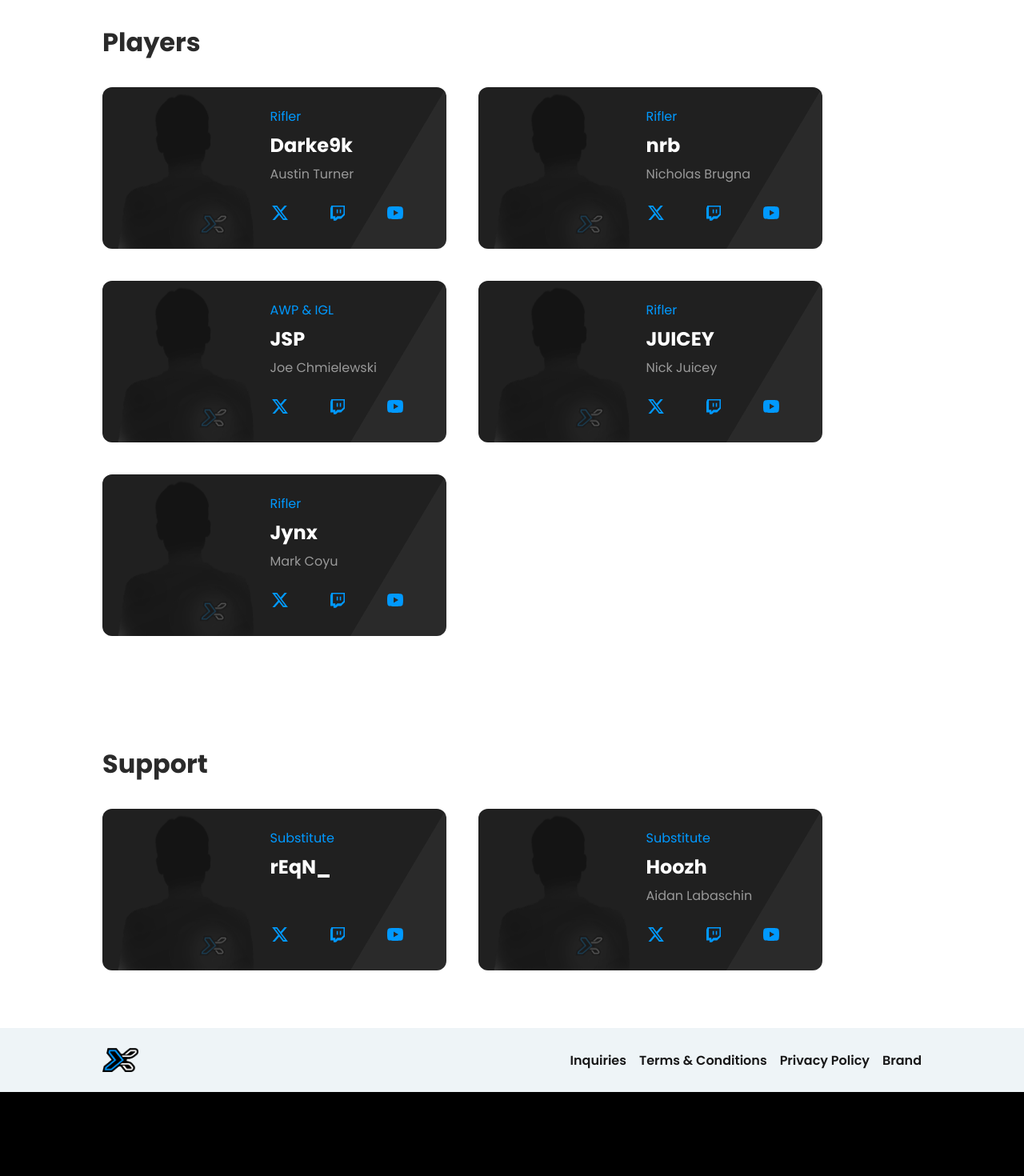
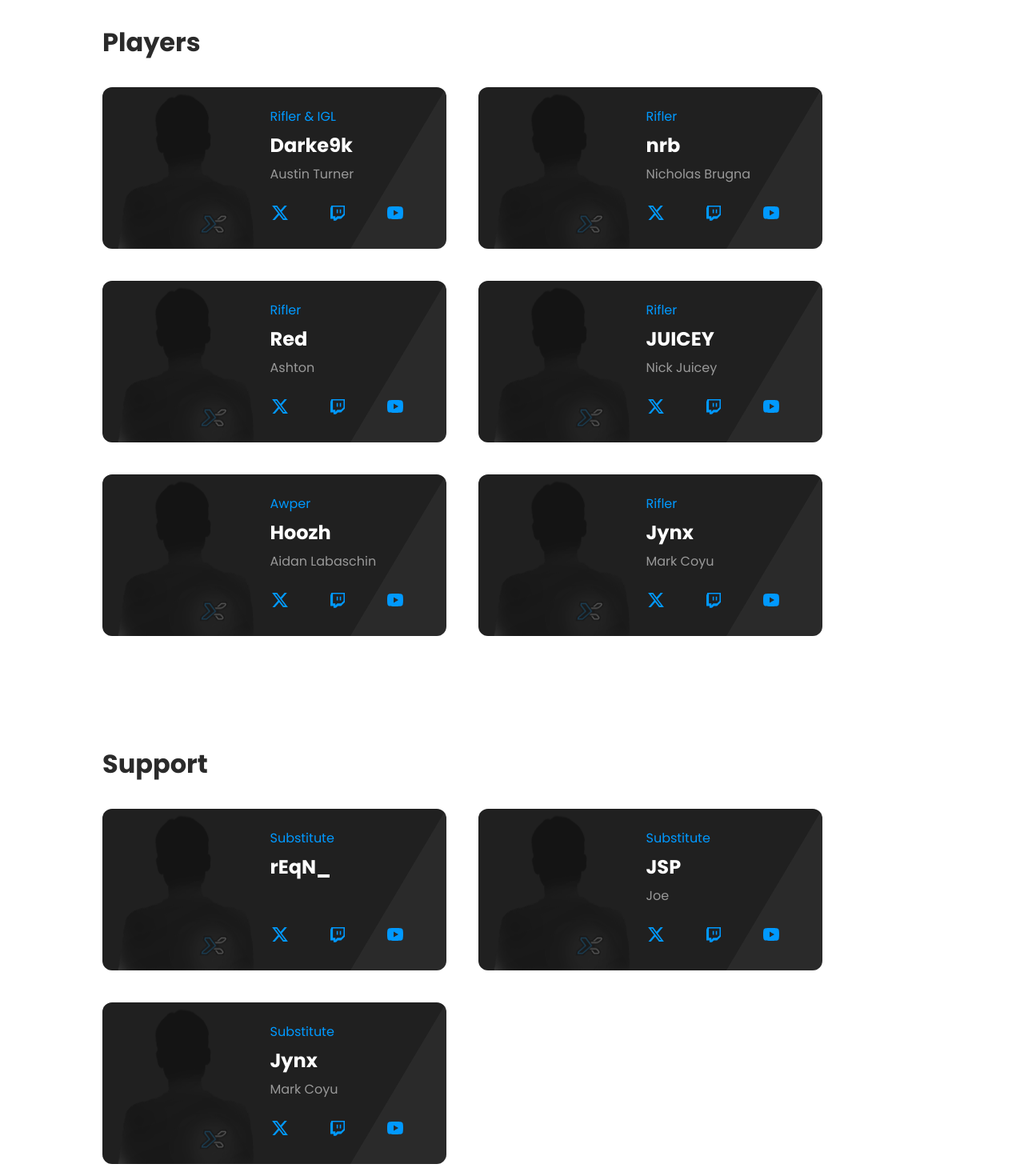
Before and after one commit to KodiakAgency/xmplfy2024, a Next.js app: page /teams/counter-strike in a window 1280 px wide. Shown: the part 840-2310 px from the top of the page at 80% size. Before the commit the page ends 2205 px from the top, so only its background shows below. Built offline with nearby package versions, Linux system fonts and the light colour scheme; a web font is replaced by a local one.

Commit message:
Update counter-strike.tsx

```diff
--- a/src/pages/teams/counter-strike.tsx
+++ b/src/pages/teams/counter-strike.tsx
@@ -32,7 +32,7 @@ const csgo = () => {
 					<h2 className="heading heading--dark">Players</h2>
 					<div className="teamPage__players--cards">
 						<PlayerCard
-							Position={"Rifler"}
+							Position={"Rifler & IGL"}
 							Alias={"Darke9k"}
 							Name={"Austin Turner"}
 							x_link={"https://x.com/darke9k"}
@@ -48,12 +48,12 @@ const csgo = () => {
 							youtube_link={"https://youtube.com/@xmplfy"}
 						/>
 						<PlayerCard
-							Position={"AWP & IGL"}
-							Alias={"JSP"}
-							Name={"Joe Chmielewski"}
-							x_link={"https://x.com/99jsp"}
-							stream_link={"https://twitch.tv/99jsp"}
-							youtube_link={"https://youtube.com/@99jsp"}
+							Position={"Rifler"}
+							Alias={"Red"}
+							Name={"Ashton"}
+							x_link={"https://x.com/xmplfy"}
+							stream_link={"https://twitch.tv/xmplfygg"}
+							youtube_link={"https://youtube.com/@xmplfy"}
 						/>
 						<PlayerCard
 							Position={"Rifler"}
@@ -61,6 +61,14 @@ const csgo = () => {
 							Name={"Nick Juicey"}
 							x_link={"https://x.com/xmplfy"}
 							stream_link={"https://twitch.tv/xmplfygg"}
+							youtube_link={"https://youtube.com/@xmplfy"}
+						/>
+						<PlayerCard
+							Position={"Awper"}
+							Alias={"Hoozh"}
+							Name={"Aidan Labaschin"}
+							x_link={"https://x.com/hoozhur"}
+							stream_link={"https://twitch.tv/hoozhur"}
 							youtube_link={"https://youtube.com/@xmplfy"}
 						/>
 						<PlayerCard
@@ -85,13 +93,21 @@ const csgo = () => {
 							stream_link={"https://twitch.tv/xmplfygg"}
 							youtube_link={"https://youtube.com/@xmplfy"}
 						/>
+						<PlayerCard
+							Position={"Substitute"}
+							Alias={"JSP"}
+							Name={"Joe"}
+							x_link={"https://x.com/99jsp"}
+							stream_link={"https://twitch.tv/99jsp"}
+							youtube_link={"https://youtube.com/@99jsp"}
+						/>
 
 						<PlayerCard
 							Position={"Substitute"}
-							Alias={"Hoozh"}
-							Name={"Aidan Labaschin"}
-							x_link={"https://x.com/hoozhur"}
-							stream_link={"https://twitch.tv/hoozhur"}
+							Alias={"Jynx"}
+							Name={"Mark Coyu"}
+							x_link={"https://x.com/1jynx"}
+							stream_link={"https://twitch.tv/1jynx"}
 							youtube_link={"https://youtube.com/@xmplfy"}
 						/>
 					</div>
```
